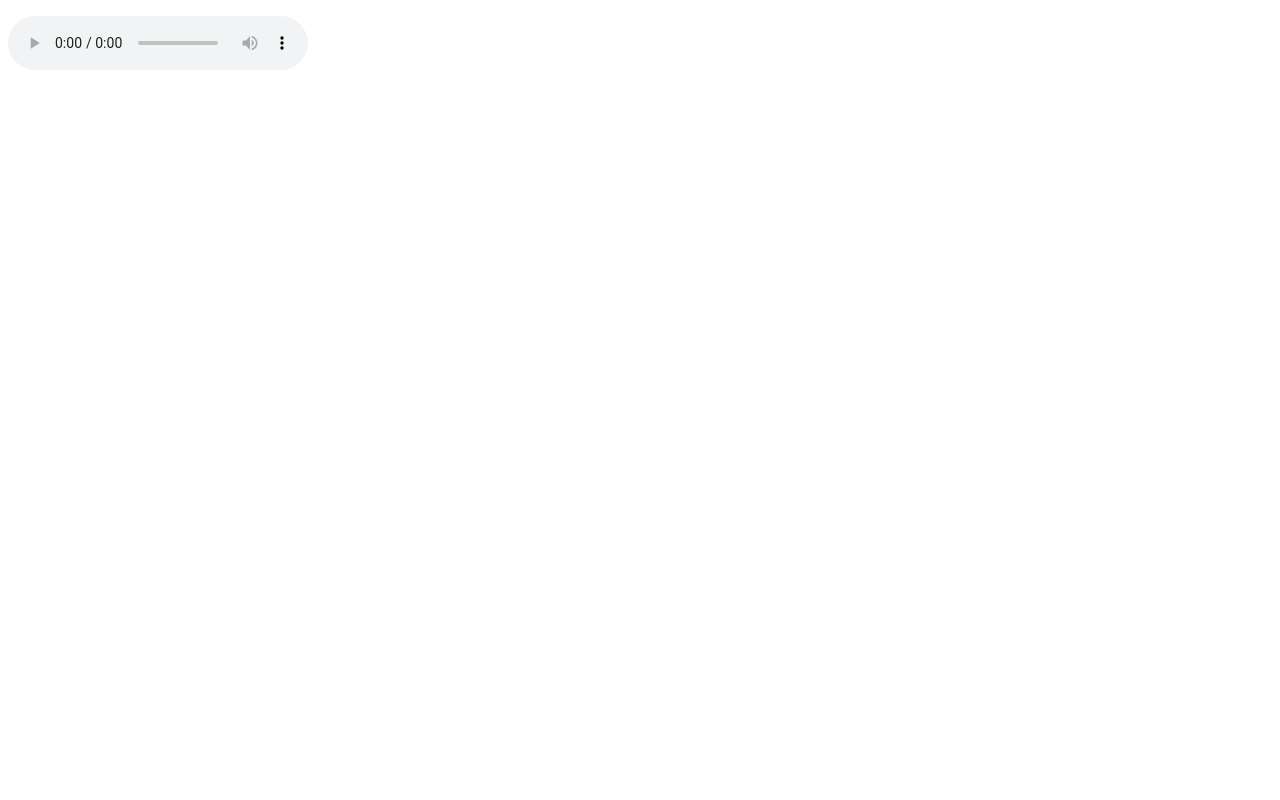
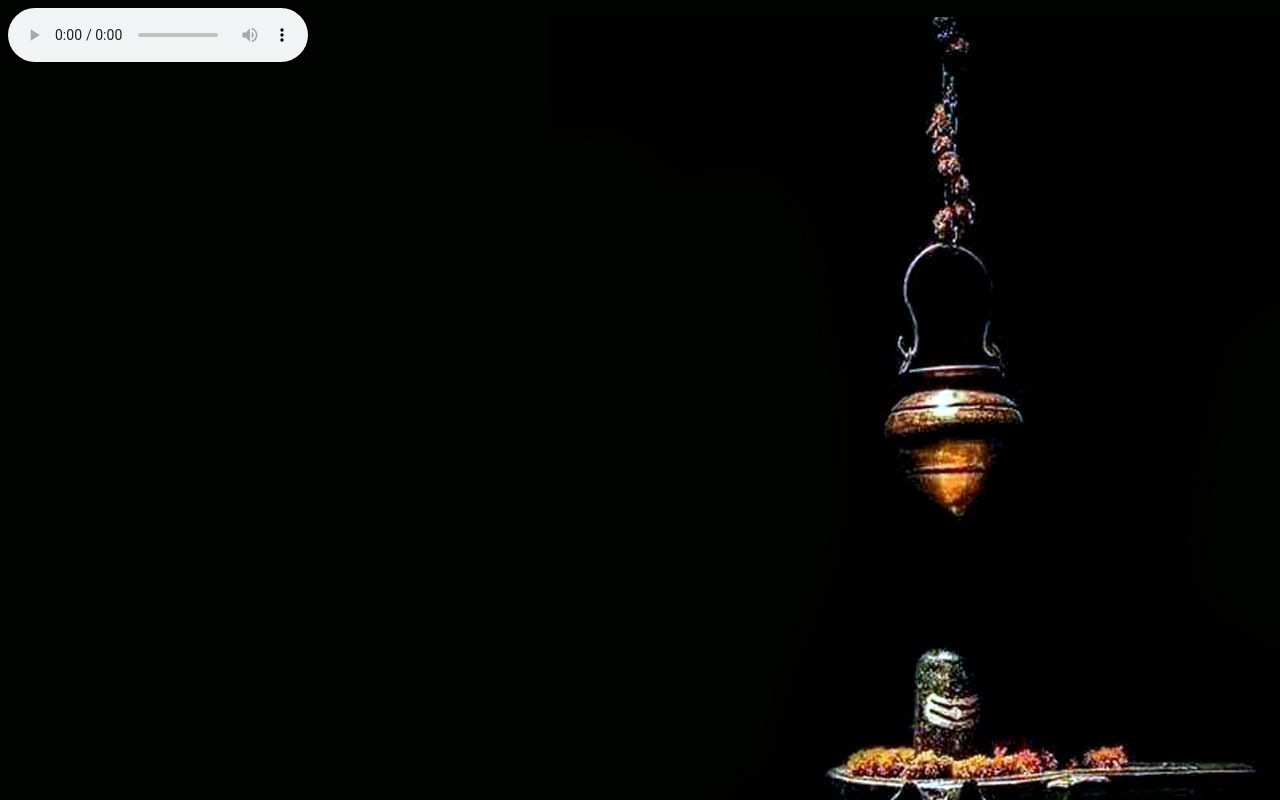
Before and after one commit to sidthegoa/sound-stream, a plain HTML site: page index.html in a window 1280 px wide. Drawn offline with Linux system fonts and the light colour scheme.

Commit message:
Update index.html

```diff
--- a/index.html
+++ b/index.html
@@ -6,11 +6,15 @@
     <title>MSM Radio</title>
 </head>
 <body>
-    <p style="background-image: url('tsggfsgdj.jpg');"></p>
     <audio controls loop>
         <source src="finalthing.mp3" type="audio/mp3">
         Your browser does not support the audio element.
         </audio>
         <link rel="icon" href="thing.jpg" type="image/icon type">
+     <style>
+body {
+  background-image: url('tsggfsgdj.jpg');
+}
+</style>
 </body>
 </html>
```
